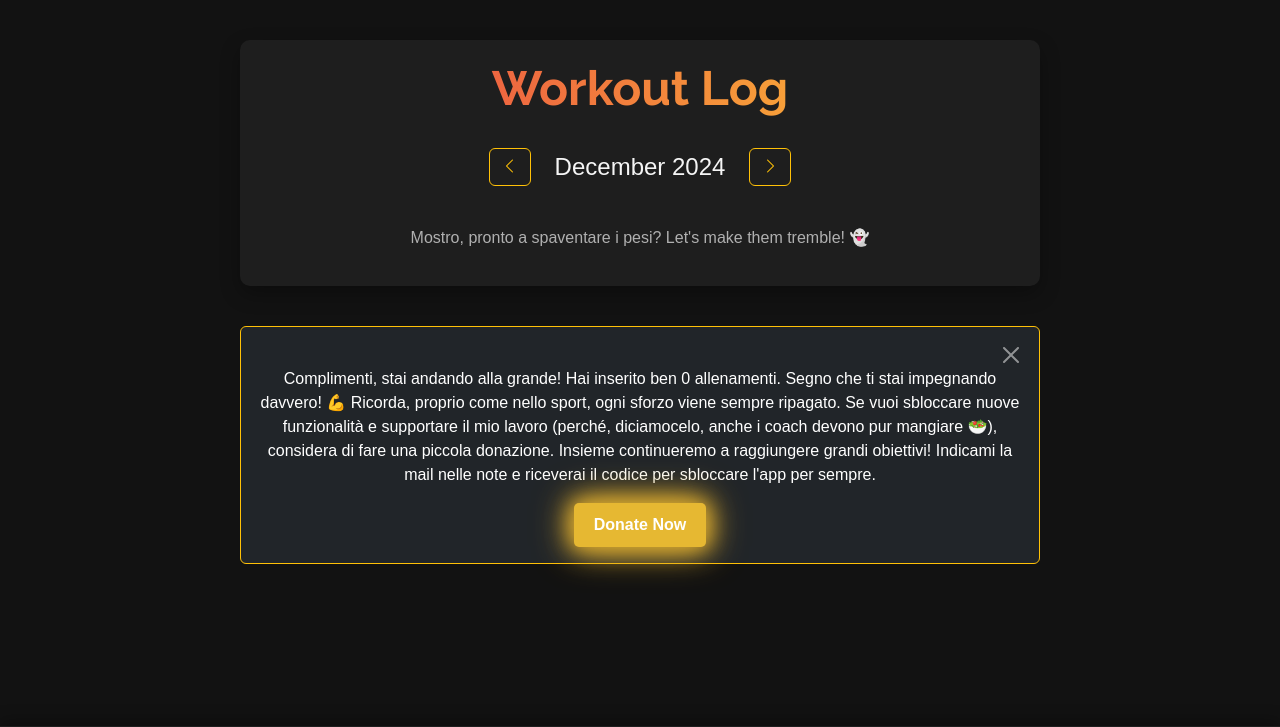
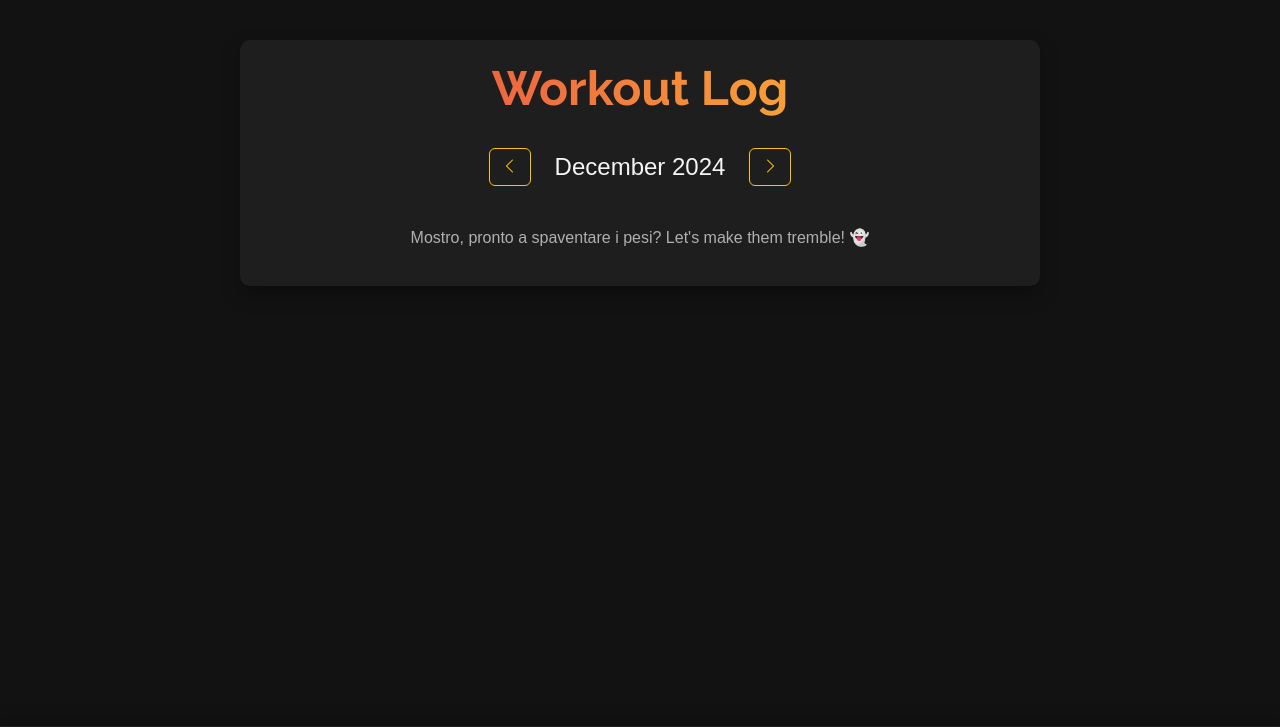
Before and after one commit to biscarci/WorkoutLog, a Flask app: page /dashboard in a window 1280 px wide. Shown: the top 727 px of the page. Run offline with Flask 3, Linux system fonts and the light colour scheme; the visitor is signed in with stand-in values (Sample User, id 1); data comes from the database, SQL or seed files in the repository; data that the repository does not hold is empty; parts of the project's set-up code (start-up, migrations or seed data) failed here and were passed over; some libraries are stand-ins or nearby versions.

Commit message:
Fix bug
fix bug donazione e caricamento immagini workout

```diff
--- a/app.py
+++ b/app.py
@@ -524,6 +524,9 @@ def upload_workout():
             flash('No selected file')
             return redirect(request.url)
         if file and allowed_file(file.filename):
+            upload_folder_path =os.path.join(os.path.abspath('.'), app.config['UPLOAD_FOLDER'])
+            if not os.path.exists(upload_folder_path):
+                os.makedirs(upload_folder_path)
             filename = secure_filename(file.filename)
             filepath = os.path.join(os.path.abspath('.'), app.config['UPLOAD_FOLDER'], filename)
             file.save(filepath)
--- a/templates/dashboard.html
+++ b/templates/dashboard.html
@@ -106,7 +106,7 @@
   </footer>
 </div>
 
-{% if user.total_workouts_added % 5 == 0 %}
+{% if user.total_workouts_added % 5 == 0 and user.total_workouts_added != 0 %}
 <div class="d-flex justify-content-center align-items-center vh-40">
   <div class="card text-bg-dark border-warning mb-3 text-center" id="donationCard" style="max-width: 50rem;">
     <div class="card-body">
```
